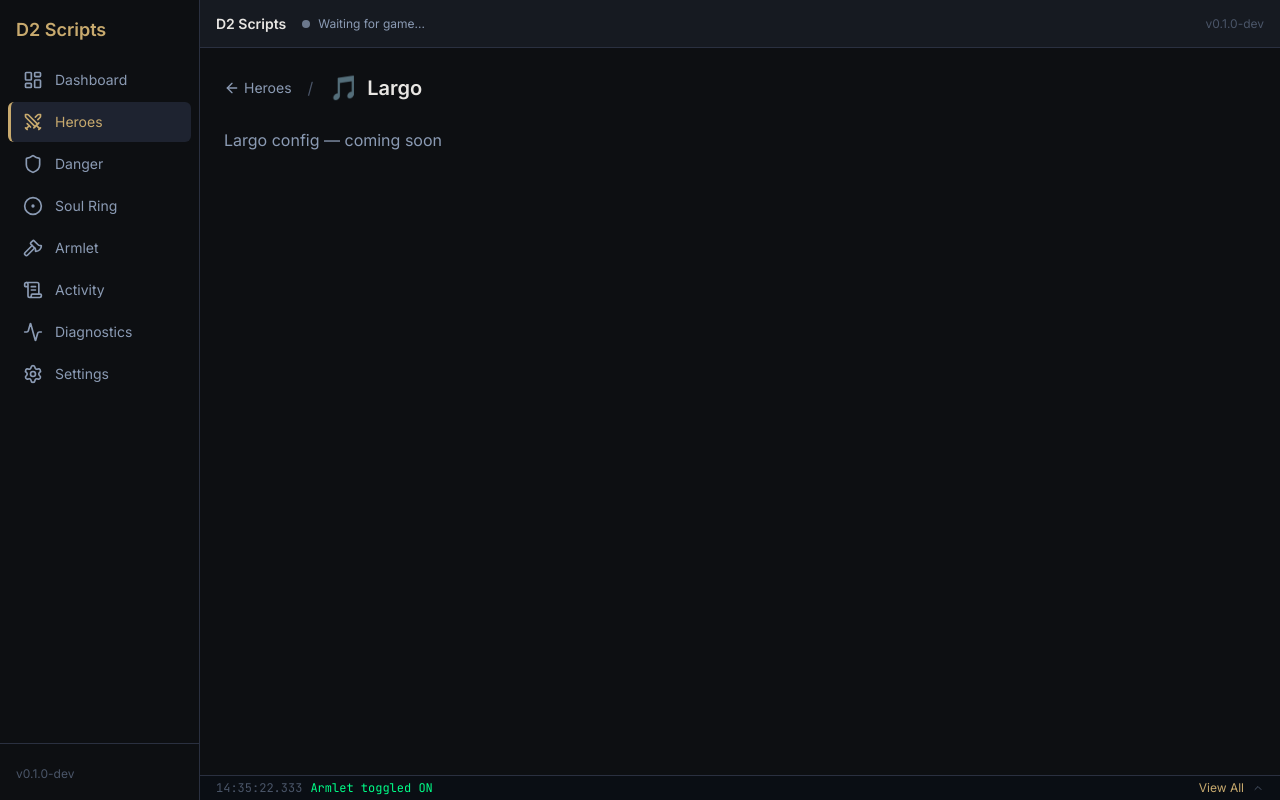
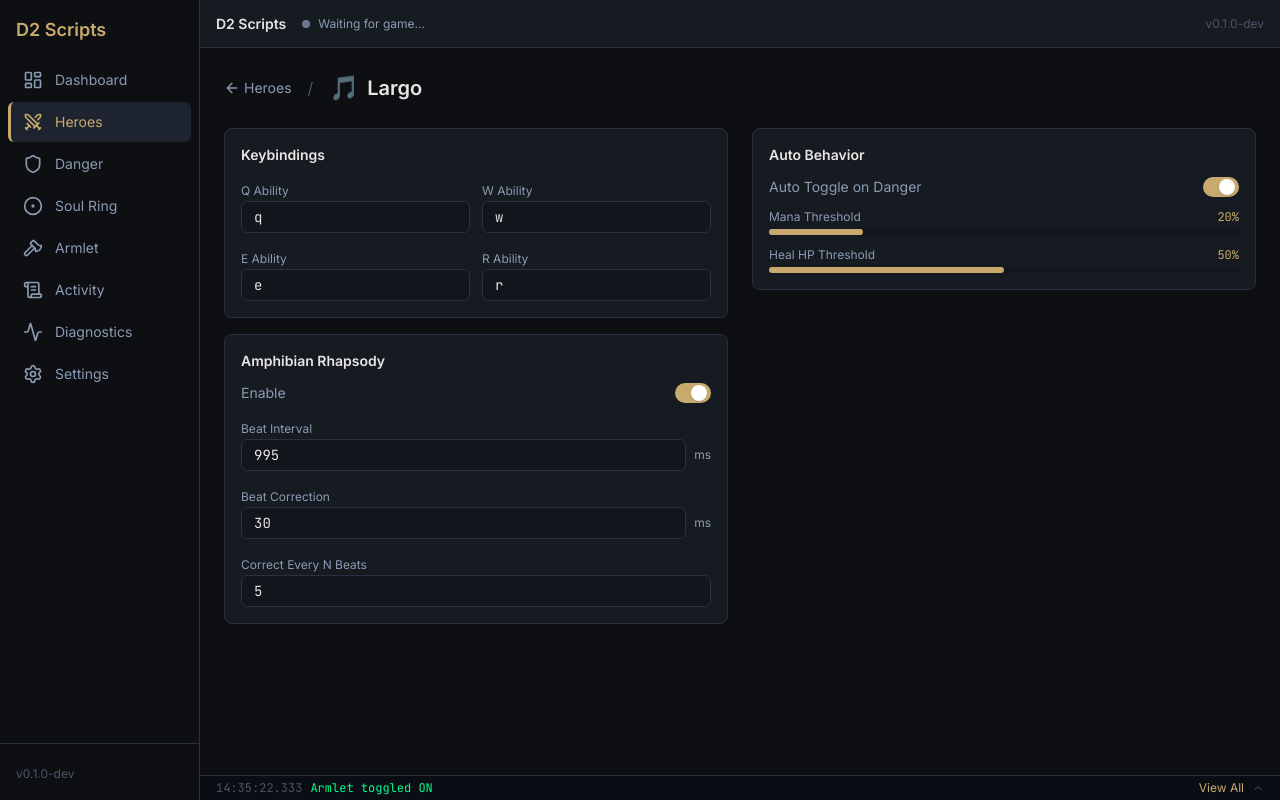
Before and after one commit to zfael/dota2-scripts, a React (Vite) app in the folder src-ui/: page /heroes/largo in a window 1280 px wide. Built offline with nearby package versions, Linux system fonts and the light colour scheme.

Commit message:
feat(ui): implement Largo and Legion Commander hero configs

```diff
--- a/src-ui/src/components/heroes/configs/LargoConfig.tsx
+++ b/src-ui/src/components/heroes/configs/LargoConfig.tsx
@@ -1,3 +1,42 @@
+import { Card } from "../../common/Card";
+import { Toggle } from "../../common/Toggle";
+import { Slider } from "../../common/Slider";
+import { NumberInput } from "../../common/NumberInput";
+import { KeyInput } from "../../common/KeyInput";
+import { useConfigStore } from "../../../stores/configStore";
+
 export default function LargoConfig() {
-  return <p className="text-subtle">Largo config — coming soon</p>;
+  const config = useConfigStore((s) => s.config.heroes.largo);
+  const update = useConfigStore((s) => s.updateHeroConfig);
+  const set = (updates: Partial<typeof config>) => update("largo", updates);
+
+  return (
+    <>
+      <div className="space-y-4">
+        <Card title="Keybindings">
+          <div className="grid grid-cols-2 gap-3">
+            <KeyInput label="Q Ability" value={config.q_ability_key} onChange={(v) => set({ q_ability_key: v })} />
+            <KeyInput label="W Ability" value={config.w_ability_key} onChange={(v) => set({ w_ability_key: v })} />
+            <KeyInput label="E Ability" value={config.e_ability_key} onChange={(v) => set({ e_ability_key: v })} />
+            <KeyInput label="R Ability" value={config.r_ability_key} onChange={(v) => set({ r_ability_key: v })} />
+          </div>
+        </Card>
+
+        <Card title="Amphibian Rhapsody">
+          <Toggle label="Enable" checked={config.amphibian_rhapsody_enabled} onChange={(v) => set({ amphibian_rhapsody_enabled: v })} />
+          <NumberInput label="Beat Interval" value={config.beat_interval_ms} onChange={(v) => set({ beat_interval_ms: v })} suffix="ms" />
+          <NumberInput label="Beat Correction" value={config.beat_correction_ms} onChange={(v) => set({ beat_correction_ms: v })} suffix="ms" />
+          <NumberInput label="Correct Every N Beats" value={config.beat_correction_every_n_beats} onChange={(v) => set({ beat_correction_every_n_beats: v })} />
+        </Card>
+      </div>
+
+      <div className="space-y-4">
+        <Card title="Auto Behavior">
+          <Toggle label="Auto Toggle on Danger" checked={config.auto_toggle_on_danger} onChange={(v) => set({ auto_toggle_on_danger: v })} />
+          <Slider label="Mana Threshold" value={config.mana_threshold_percent} min={0} max={100} onChange={(v) => set({ mana_threshold_percent: v })} suffix="%" />
+          <Slider label="Heal HP Threshold" value={config.heal_hp_threshold} min={0} max={100} onChange={(v) => set({ heal_hp_threshold: v })} suffix="%" />
+        </Card>
+      </div>
+    </>
+  );
 }
--- a/src-ui/src/components/heroes/configs/LegionCommanderConfig.tsx
+++ b/src-ui/src/components/heroes/configs/LegionCommanderConfig.tsx
@@ -1,3 +1,41 @@
+import { Card } from "../../common/Card";
+import { KeyInput } from "../../common/KeyInput";
+import { useConfigStore } from "../../../stores/configStore";
+
 export default function LegionCommanderConfig() {
-  return <p className="text-subtle">Legion Commander config — coming soon</p>;
+  const config = useConfigStore((s) => s.config.heroes.legion_commander);
+  const update = useConfigStore((s) => s.updateHeroConfig);
+  const set = (updates: Partial<typeof config>) => update("legion_commander", updates);
+
+  return (
+    <>
+      <div className="space-y-4">
+        <Card title="Keybindings">
+          <KeyInput label="Standalone Combo Key" value={config.standalone_key} onChange={(v) => set({ standalone_key: v })} />
+        </Card>
+
+        <Card title="Combo Sequence">
+          <div className="space-y-1 text-xs text-subtle">
+            <p className="font-medium text-content">Combo Order:</p>
+            <div className="flex flex-wrap gap-1">
+              {["W (Press The Attack)", "Blade Mail", "Mjollnir", "BKB", "Blink", "Orchid/Bloodthorn", "R (Duel)", "Q (Overwhelming Odds)"].map((step, i) => (
+                <span key={i} className="rounded bg-elevated px-2 py-0.5 font-mono">
+                  {i > 0 && "→ "}{step}
+                </span>
+              ))}
+            </div>
+            <p className="mt-2 text-muted">Soul Ring is automatically used before Duel if available.</p>
+          </div>
+        </Card>
+      </div>
+
+      <div className="space-y-4">
+        <Card title="Armlet Override" collapsible>
+          <p className="text-xs text-muted">
+            Configure armlet override thresholds on the Armlet page.
+          </p>
+        </Card>
+      </div>
+    </>
+  );
 }
```
